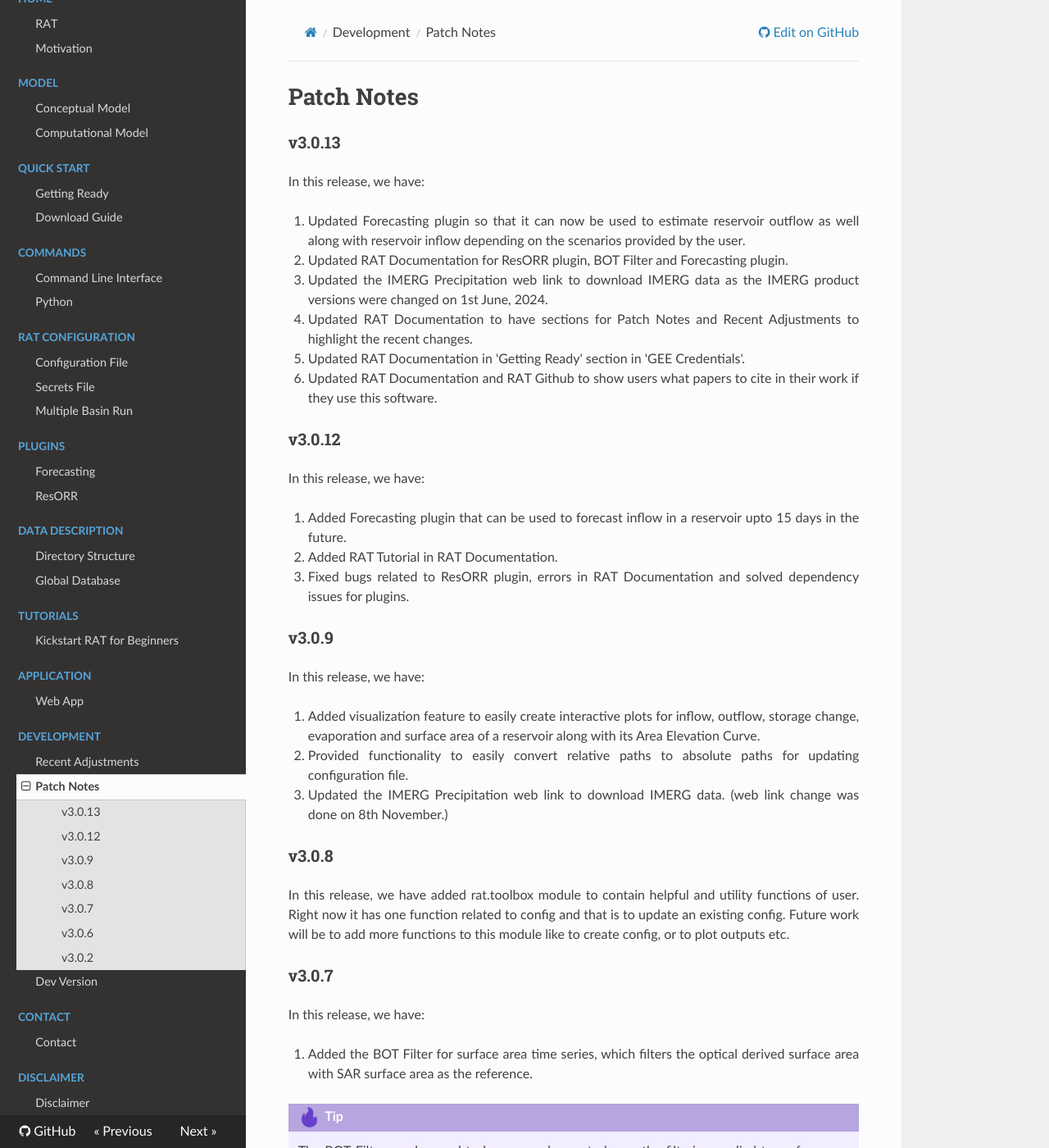
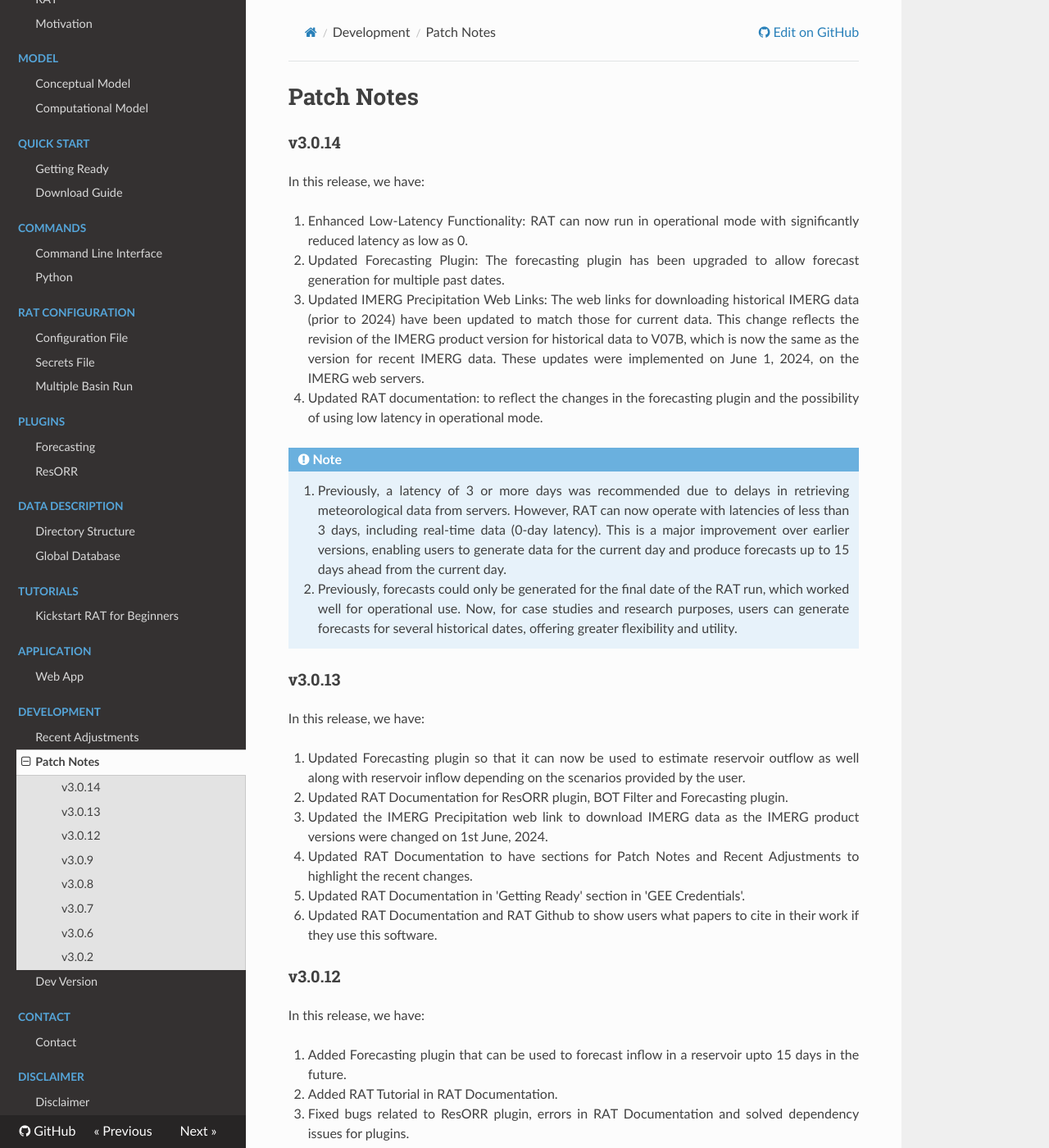
Before and after one commit to UW-SASWE/RAT, an MkDocs documentation site: the page built from docs/Development/PatchNotes.md, in a window 1280 px wide and 1400 px high. Shown: the whole window at 82% size. Built offline with MkDocs 1.6.1, drawn with Linux system fonts in a browser that asks for light colours; nearby versions of some CDN libraries; some of the changed text lies outside the part shown.

Commit message:
Updated docs to describe changes in new version

```diff
--- a/docs/Development/PatchNotes.md
+++ b/docs/Development/PatchNotes.md
@@ -1,4 +1,16 @@
 # Patch Notes
+
+### v3.0.14
+In this release, we have:
+
+1. Enhanced Low-Latency Functionality: RAT can now run in operational mode with significantly reduced latency as low as 0.
+2. Updated Forecasting Plugin: The forecasting plugin has been upgraded to allow forecast generation for multiple past dates.
+3. Updated IMERG Precipitation Web Links: The web links for downloading historical IMERG data (prior to 2024) have been updated to match those for current data. This change reflects the revision of the IMERG product version for historical data to V07B, which is now the same as the version for recent IMERG data. These updates were implemented on June 1, 2024, on the IMERG web servers.
+4. Updated RAT documentation: to reflect the changes in the forecasting plugin and the possibility of using low latency in operational mode.
+
+!!!note
+    1. Previously, a latency of 3 or more days was recommended due to delays in retrieving meteorological data from servers. However, RAT can now operate with latencies of less than 3 days, including real-time data (0-day latency). This is a major improvement over earlier versions, enabling users to generate data for the current day and produce forecasts up to 15 days ahead from the current day.
+    2. Previously, forecasts could only be generated for the final date of the RAT run, which worked well for operational use. Now, for case studies and research purposes, users can generate forecasts for several historical dates, offering greater flexibility and utility.
 
 ### v3.0.13
 In this release, we have:
@@ -29,7 +41,9 @@ In this release, we have:
 
 ### v3.0.8
 
-In this release, we have added rat.toolbox module to contain helpful and utility functions of user. Right now it has one function related to config and that is to update an existing config. Future work will be to add more functions to this module like to create config, or to plot outputs etc.
+In this release, we have:
+
+1. Added rat.toolbox module to contain helpful and utility functions of user. Right now it has one function related to config and that is to update an existing config. Future work will be to add more functions to this module like to create config, or to plot outputs etc.
 
 ### v3.0.7
 
```
Also changed, not shown: docs/Development/RecentAdjustments.md (+5 -0 lines).
